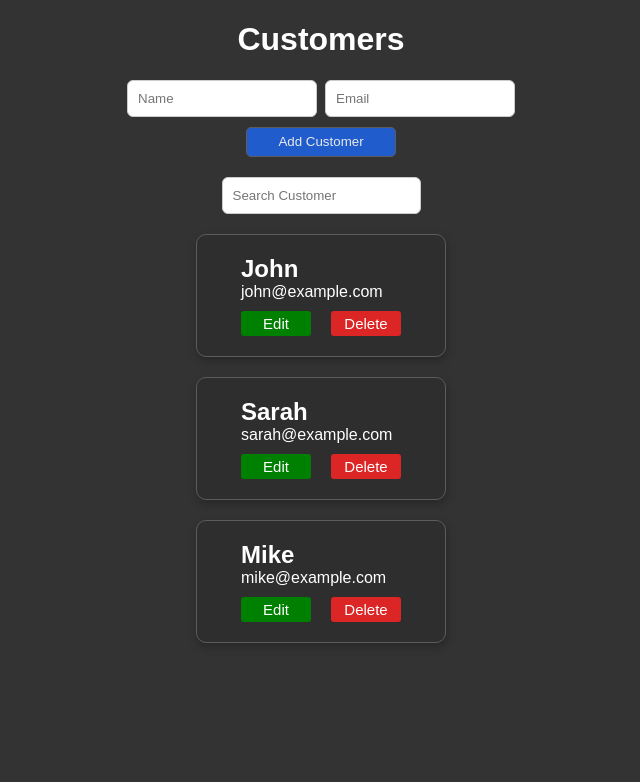
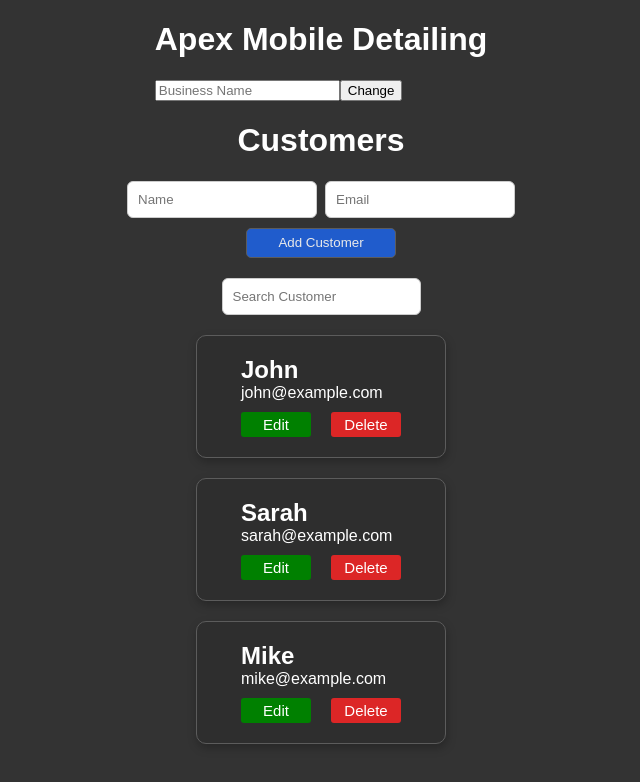
Before and after one commit to Melall462/fullstack-roadmap, a React (Vite) app in the folder learning-exercises/apex-os/: page / in a window 1280 px wide. Shown: the top 782 px of the page, without its empty margins (319-959 px from the left). Built offline with nearby package versions, Linux system fonts and the light colour scheme.

Commit message:
feat(react): implement local storage for the customers array

```diff
--- a/learning-exercises/apex-os/src/components/Dashboard.jsx
+++ b/learning-exercises/apex-os/src/components/Dashboard.jsx
@@ -1,14 +1,27 @@
-import { useState } from "react";
+import { useState, useEffect } from "react";
 import CustomerList from "./CustomerList";
 import AddCustomerForm from "./AddCustomerForm";
 import SearchCustomers from "./SearchCustomers";
+import GetBusinessName from "./localStorage";
 
 function Dashboard() {
-    const [customers, setCustomers] = useState([
+    const initialCustomers = [
         { id: 1, name: "John", email: "john@example.com" },
         { id: 2, name: "Sarah", email: "sarah@example.com" },
         { id: 3, name: "Mike", email: "mike@example.com" },
-    ]);
+    ];
+    const [customers, setCustomers] = useState(() => {
+        const savedCustomers = localStorage.getItem("customers")
+
+        return savedCustomers ?
+        JSON.parse(savedCustomers) :
+        initialCustomers
+    })
+
+    useEffect(() => {
+        localStorage.setItem("customers", JSON.stringify(customers));
+    }, [customers]);
+
     const [searchTerm, setSearchTerm] = useState("")
 
     const filteredCustomers = customers.filter((customer) => (
@@ -47,6 +60,7 @@ function Dashboard() {
 
     return (
         <div className="dashboard">
+            <GetBusinessName/>
             <h1>Customers</h1>
             <AddCustomerForm onAddCustomer={addCustomer} />
             <SearchCustomers searchTerm={searchTerm} onSearchChange={setSearchTerm}/>
--- /dev/null
+++ b/learning-exercises/apex-os/src/components/localStorage.jsx
@@ -0,0 +1,28 @@
+import { useState } from "react";
+
+function GetBusinessName() {
+    const [businessName, setBusinessName] = useState(localStorage.getItem("businessName") || "Apex Mobile Detailing");
+    const [newBusinessName, setNewBusinessName] = useState("")
+
+    function changeBusinessName() {
+        const trimmedName = newBusinessName.trim()
+
+        if(!trimmedName) return;
+
+        setBusinessName(trimmedName)
+        localStorage.setItem("businessName", trimmedName)
+        setNewBusinessName("")
+    }
+
+    return (
+        <div>
+            <h1>{businessName}</h1>
+            <div>
+                <input placeholder="Business Name" value={newBusinessName} onChange={(event) => setNewBusinessName(event.target.value)}></input>
+                <button onClick={changeBusinessName}>Change</button>
+            </div>
+        </div>
+    );
+}
+
+export default GetBusinessName;
```
